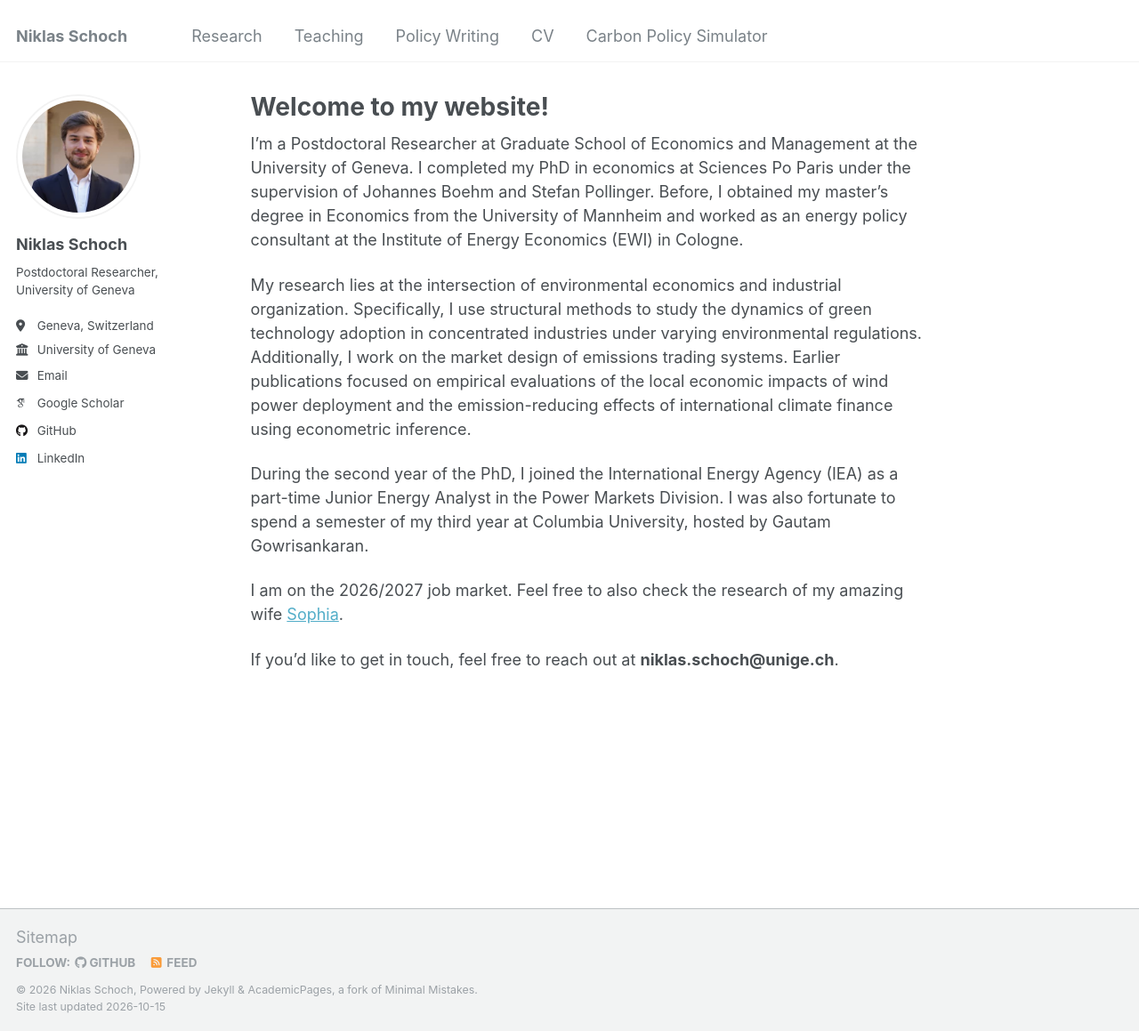
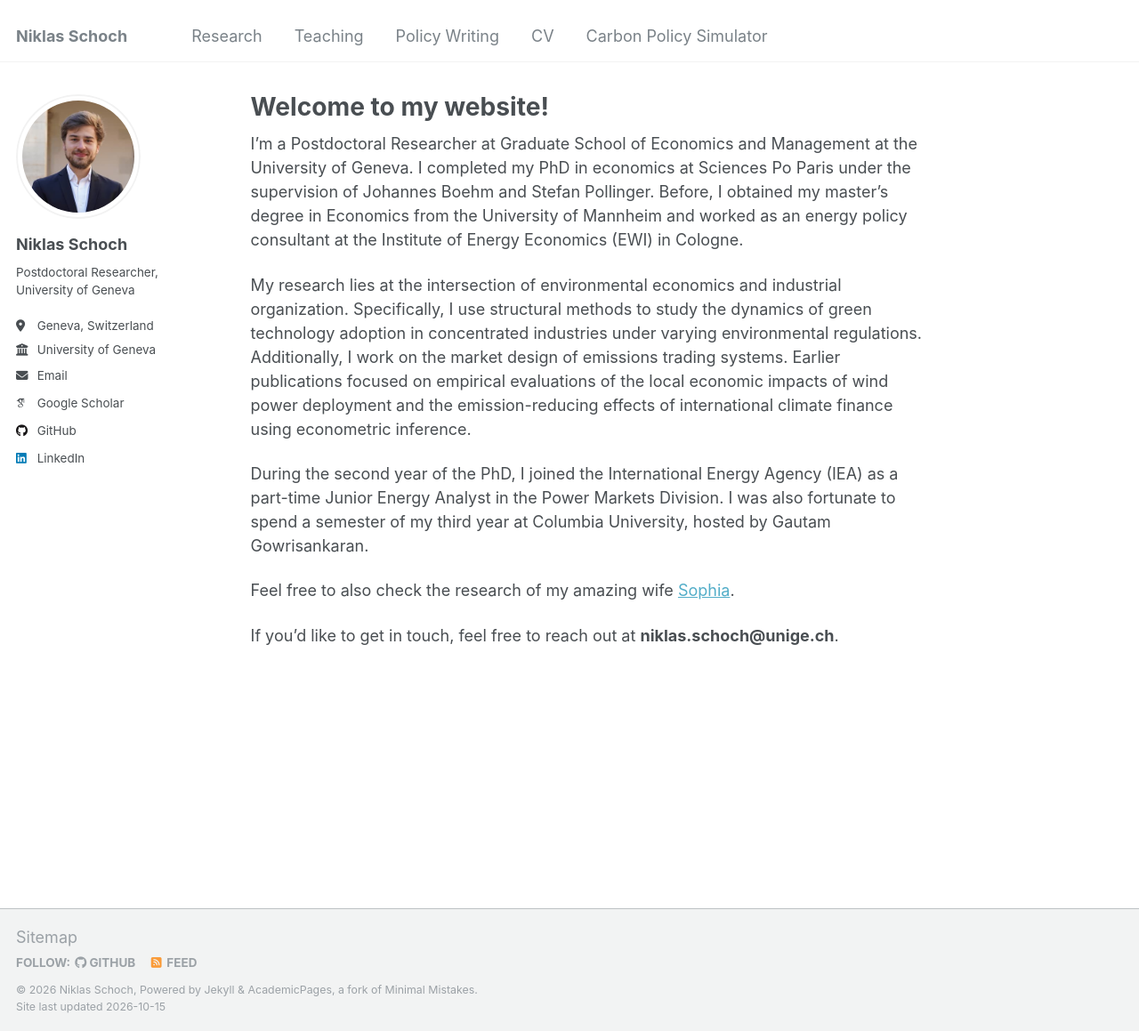
Before and after one commit to niklasschoch/niklasschoch.github.io, a Jekyll site: the page built from _pages/about.md, in a window 1280 px wide and 1159 px high. Shown: the whole window at 89% size. Built offline with Jekyll 4.4.1, drawn with Linux system fonts in a browser that asks for light colours; some web fonts are replaced.

Commit message:
Update about.md

```diff
--- a/_pages/about.md
+++ b/_pages/about.md
@@ -13,6 +13,6 @@ My research lies at the intersection of environmental economics and industrial o
 
 During the second year of the PhD, I joined the International Energy Agency (IEA) as a part-time Junior Energy Analyst in the Power Markets Division. I was also fortunate to spend a semester of my third year at Columbia University, hosted by Gautam Gowrisankaran.
 
-I am on the 2026/2027 job market. Feel free to also check the research of my amazing wife [Sophia](https://sites.google.com/view/sophiapraetorius/about){:target="_blank"}.
+Feel free to also check the research of my amazing wife [Sophia](https://sites.google.com/view/sophiapraetorius/about){:target="_blank"}.
 
 If you'd like to get in touch, feel free to reach out at **niklas.schoch@unige.ch**.
```
